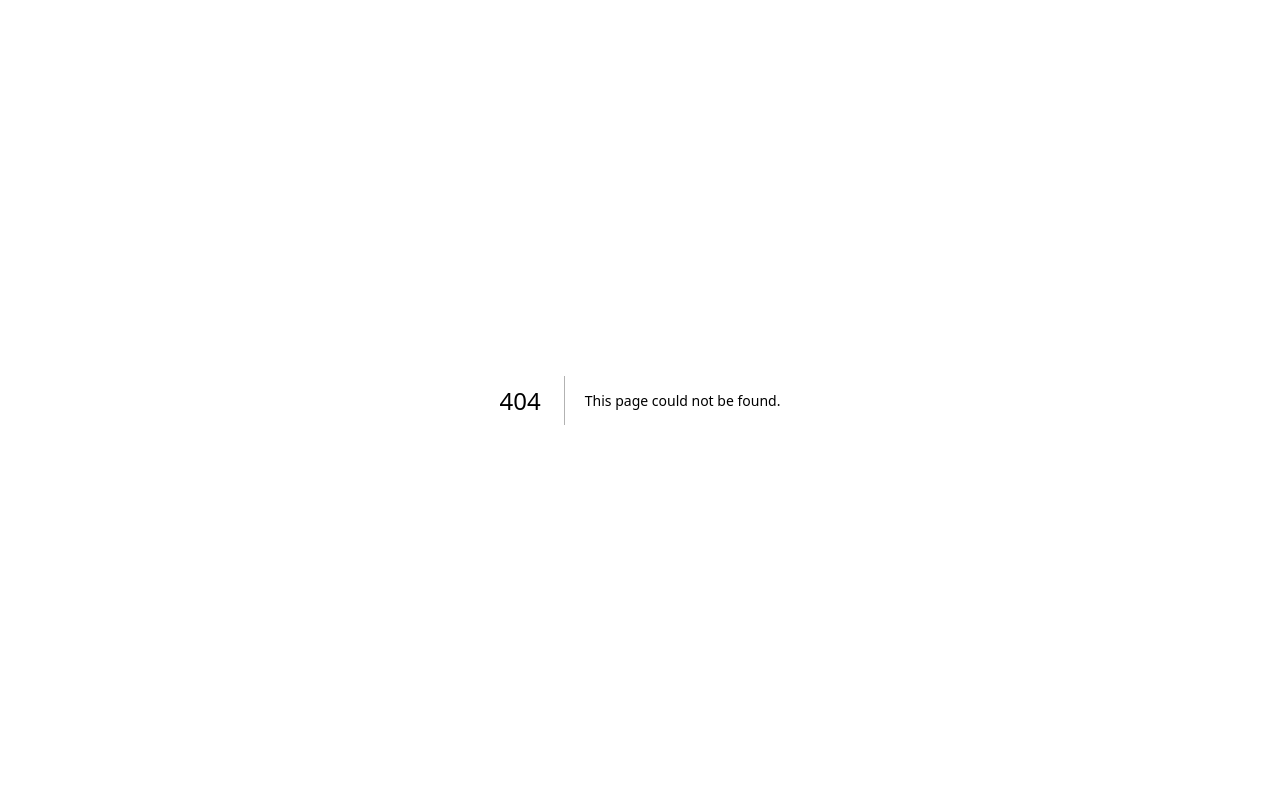
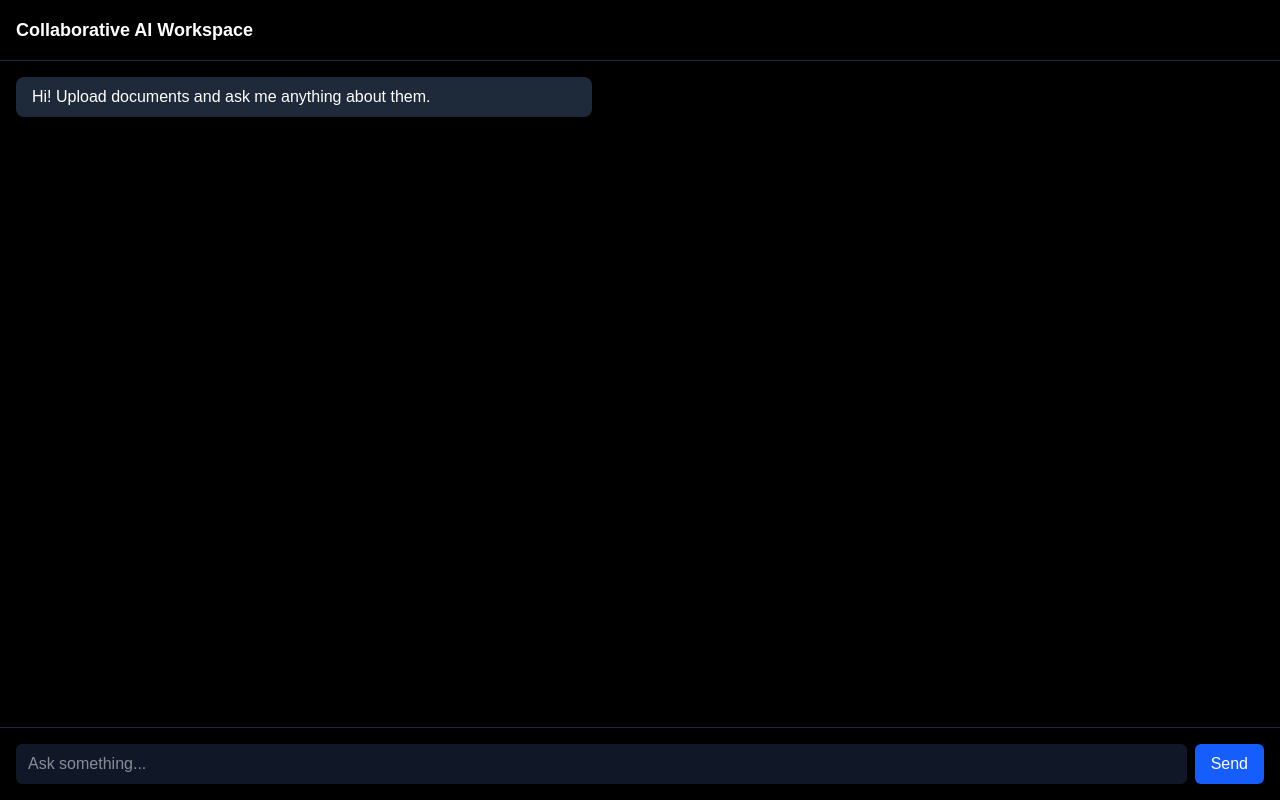
Before and after one commit to pondev7/collab-ai-platform, a Next.js app: page /chat in a window 1280 px wide. Before the commit this address had no page. Built offline with nearby package versions, Linux system fonts and the light colour scheme.

Commit message:
Day 2: Static ChatGPT-style chat UI

```diff
--- /dev/null
+++ b/app/chat/page.tsx
@@ -0,0 +1,80 @@
+"use client";
+
+import { useState } from "react";
+
+type Message = {
+  role: "user" | "assistant";
+  content: string;
+};
+
+export default function ChatPage() {
+  const [messages, setMessages] = useState<Message[]>([
+    {
+      role: "assistant",
+      content: "Hi! Upload documents and ask me anything about them.",
+    },
+  ]);
+
+  const [input, setInput] = useState("");
+
+  const sendMessage = () => {
+    if (!input.trim()) return;
+
+    const userMessage: Message = {
+      role: "user",
+      content: input,
+    };
+
+    const assistantMessage: Message = {
+      role: "assistant",
+      content: "This is a placeholder response. RAG coming soon.",
+    };
+
+    setMessages([...messages, userMessage, assistantMessage]);
+    setInput("");
+  };
+
+  return (
+    <div className="flex h-screen flex-col bg-black text-white">
+      {/* Header */}
+      <header className="border-b border-gray-800 p-4 text-lg font-semibold">
+        Collaborative AI Workspace
+      </header>
+
+      {/* Messages */}
+      <main className="flex-1 overflow-y-auto p-4 space-y-4">
+        {messages.map((msg, idx) => (
+          <div
+            key={idx}
+            className={`max-w-xl rounded-lg px-4 py-2 ${
+              msg.role === "user"
+                ? "ml-auto bg-blue-600"
+                : "mr-auto bg-gray-800"
+            }`}
+          >
+            {msg.content}
+          </div>
+        ))}
+      </main>
+
+      {/* Input */}
+      <footer className="border-t border-gray-800 p-4">
+        <div className="flex gap-2">
+          <input
+            value={input}
+            onChange={(e) => setInput(e.target.value)}
+            onKeyDown={(e) => e.key === "Enter" && sendMessage()}
+            placeholder="Ask something..."
+            className="flex-1 rounded-md bg-gray-900 px-3 py-2 outline-none"
+          />
+          <button
+            onClick={sendMessage}
+            className="rounded-md bg-blue-600 px-4 py-2"
+          >
+            Send
+          </button>
+        </div>
+      </footer>
+    </div>
+  );
+}
```
